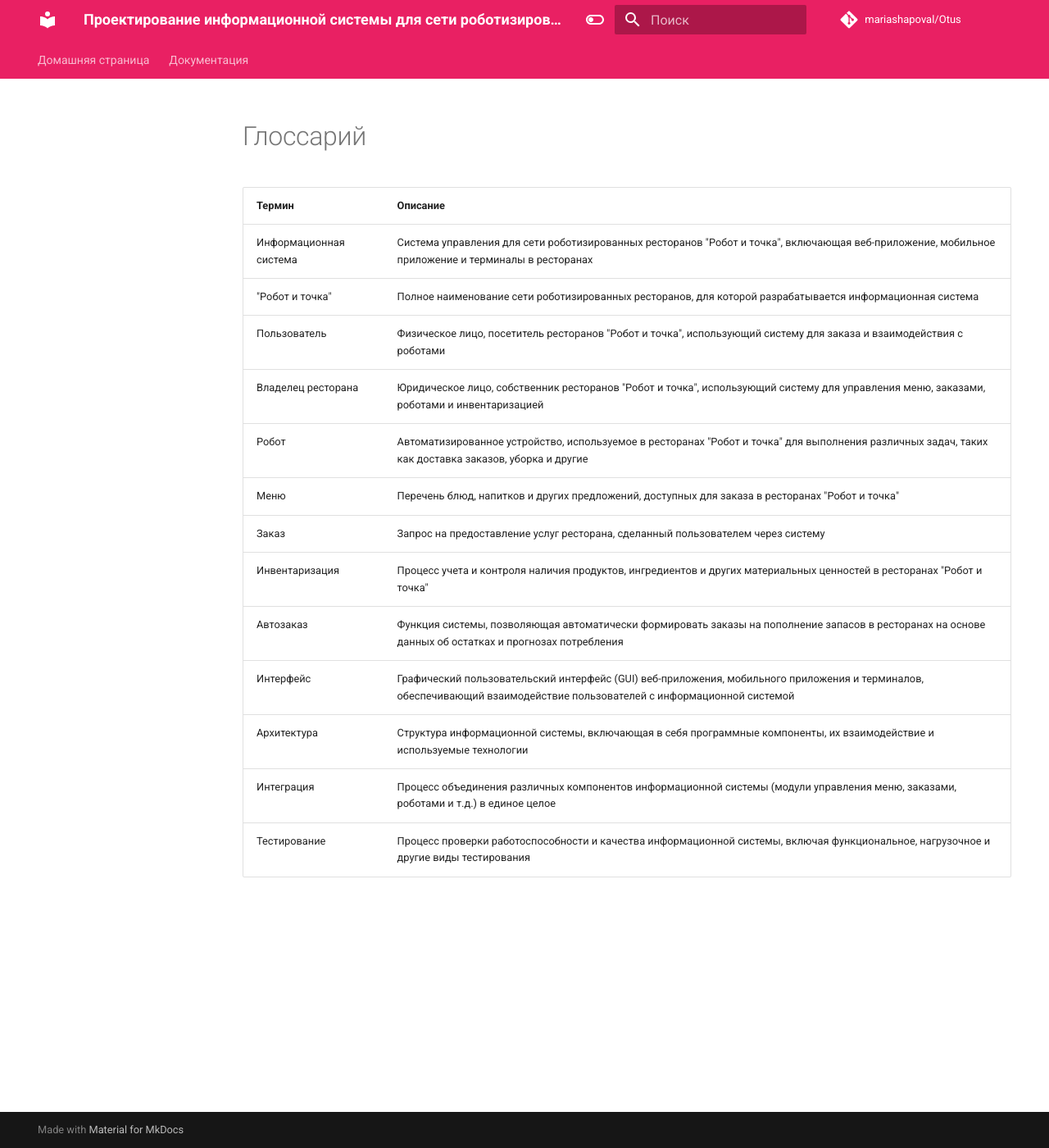
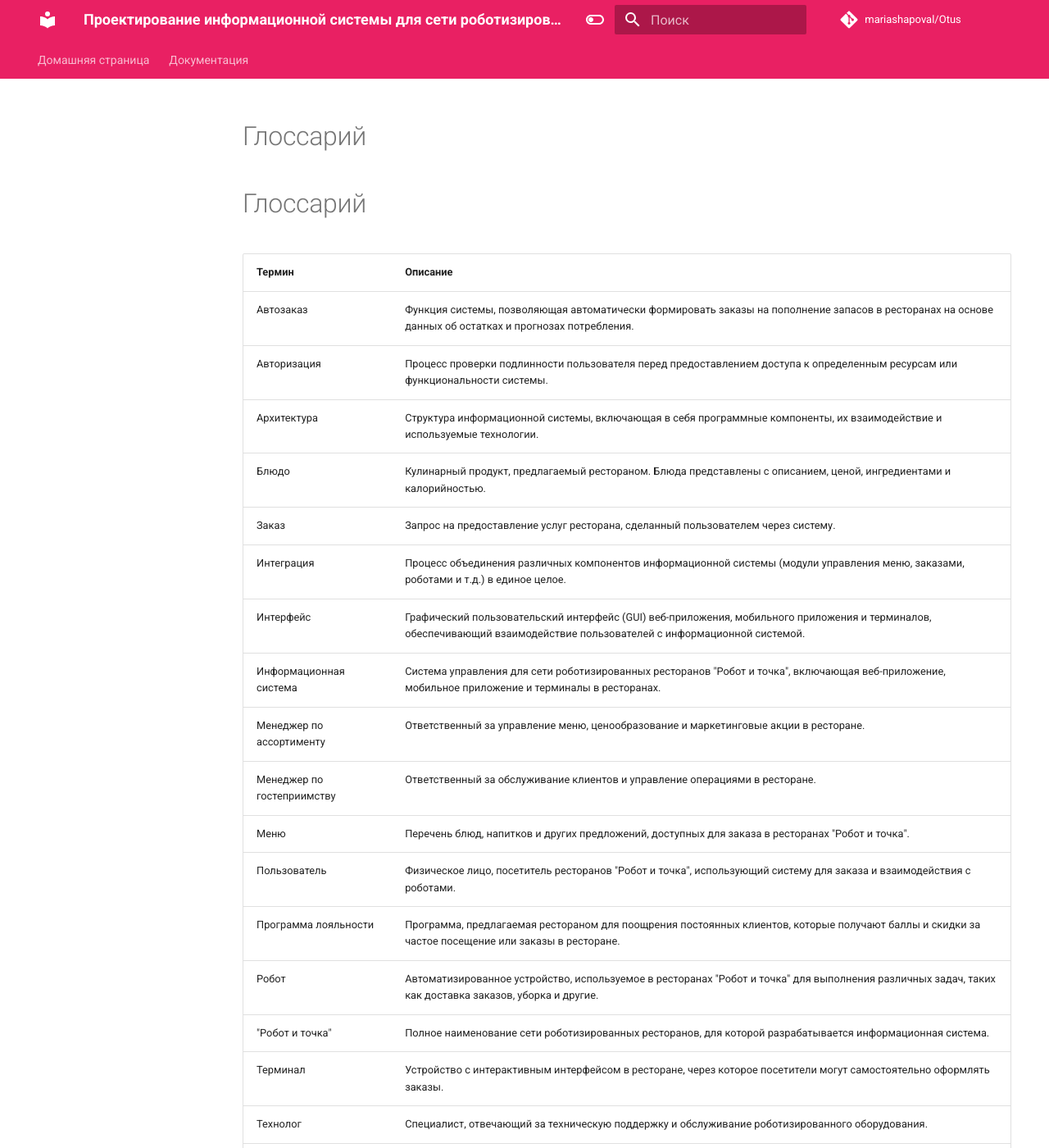
Before and after one commit to mariashapoval/Otus, an MkDocs documentation site: the page built from docs/tasks/glossary.md, in a window 1280 px wide and 1400 px high. Shown: the whole window at 82% size. Built offline with MkDocs 1.6.1 and Material for MkDocs 9.7.7, drawn with Linux system fonts in a browser that asks for light colours; comment, search, counter and statistics services are not loaded; some of the changed text lies outside the part shown.

Commit message:
Update glossary.md

```diff
--- a/docs/tasks/glossary.md
+++ b/docs/tasks/glossary.md
@@ -1,17 +1,25 @@
 # Глоссарий
 
-| Термин                  | Описание                                                                                                                                                                                                                                                                                         |
-|-------------------------|--------------------------------------------------------------------------------------------------------------------------------------------------------------------------------------------------------------------------------------------------------------------------------------------------|
-| Информационная система  | Система управления для сети роботизированных ресторанов "Робот и точка", включающая веб-приложение, мобильное приложение и терминалы в ресторанах                                                                                                                                            |
-| "Робот и точка"         | Полное наименование сети роботизированных ресторанов, для которой разрабатывается информационная система                                                                                                                                                                                        |
-| Пользователь            | Физическое лицо, посетитель ресторанов "Робот и точка", использующий систему для заказа и взаимодействия с роботами                                                                                                                                                                       |
-| Владелец ресторана      | Юридическое лицо, собственник ресторанов "Робот и точка", использующий систему для управления меню, заказами, роботами и инвентаризацией                                                                                                                                                        |
-| Робот                   | Автоматизированное устройство, используемое в ресторанах "Робот и точка" для выполнения различных задач, таких как доставка заказов, уборка и другие                                                                                                                                           |
-| Меню                    | Перечень блюд, напитков и других предложений, доступных для заказа в ресторанах "Робот и точка"                                                                                                                                                                                                |
-| Заказ                   | Запрос на предоставление услуг ресторана, сделанный пользователем через систему                                                                                                                                                                                                                |
-| Инвентаризация          | Процесс учета и контроля наличия продуктов, ингредиентов и других материальных ценностей в ресторанах "Робот и точка"                                                                                                                                                                           |
-| Автозаказ               | Функция системы, позволяющая автоматически формировать заказы на пополнение запасов в ресторанах на основе данных об остатках и прогнозах потребления                                                                                                                                         |
-| Интерфейс               | Графический пользовательский интерфейс (GUI) веб-приложения, мобильного приложения и терминалов, обеспечивающий взаимодействие пользователей с информационной системой                                                                                                                         |
-| Архитектура             | Структура информационной системы, включающая в себя программные компоненты, их взаимодействие и используемые технологии                                                                                                                                                                       |
-| Интеграция              | Процесс объединения различных компонентов информационной системы (модули управления меню, заказами, роботами и т.д.) в единое целое                                                                                                                                                           |
-| Тестирование            | Процесс проверки работоспособности и качества информационной системы, включая функциональное, нагрузочное и другие виды тестирования                                                                                                                                                          |
+# Глоссарий
+
+| Термин                | Описание                                                                                                                                                   |
+|-----------------------|------------------------------------------------------------------------------------------------------------------------------------------------------------|
+| Автозаказ             | Функция системы, позволяющая автоматически формировать заказы на пополнение запасов в ресторанах на основе данных об остатках и прогнозах потребления.       |
+| Авторизация           | Процесс проверки подлинности пользователя перед предоставлением доступа к определенным ресурсам или функциональности системы.                              |
+| Архитектура           | Структура информационной системы, включающая в себя программные компоненты, их взаимодействие и используемые технологии.                                    |
+| Блюдо                 | Кулинарный продукт, предлагаемый рестораном. Блюда представлены с описанием, ценой, ингредиентами и калорийностью.                                          |
+| Заказ                 | Запрос на предоставление услуг ресторана, сделанный пользователем через систему.                                                                           |
+| Интеграция            | Процесс объединения различных компонентов информационной системы (модули управления меню, заказами, роботами и т.д.) в единое целое.                        |
+| Интерфейс             | Графический пользовательский интерфейс (GUI) веб-приложения, мобильного приложения и терминалов, обеспечивающий взаимодействие пользователей с информационной системой. |
+| Информационная система| Система управления для сети роботизированных ресторанов "Робот и точка", включающая веб-приложение, мобильное приложение и терминалы в ресторанах.          |
+| Менеджер по ассортименту | Ответственный за управление меню, ценообразование и маркетинговые акции в ресторане.                                                                       |
+| Менеджер по гостеприимству | Ответственный за обслуживание клиентов и управление операциями в ресторане.                                                                           |
+| Меню                  | Перечень блюд, напитков и других предложений, доступных для заказа в ресторанах "Робот и точка".                                                           |
+| Пользователь          | Физическое лицо, посетитель ресторанов "Робот и точка", использующий систему для заказа и взаимодействия с роботами.                                       |
+| Программа лояльности  | Программа, предлагаемая рестораном для поощрения постоянных клиентов, которые получают баллы и скидки за частое посещение или заказы в ресторане.          |
+| Робот                 | Автоматизированное устройство, используемое в ресторанах "Робот и точка" для выполнения различных задач, таких как доставка заказов, уборка и другие.     |
+| "Робот и точка"       | Полное наименование сети роботизированных ресторанов, для которой разрабатывается информационная система.                                                  |
+| Терминал              | Устройство с интерактивным интерфейсом в ресторане, через которое посетители могут самостоятельно оформлять заказы.                                        |
+| Технолог              | Специалист, отвечающий за техническую поддержку и обслуживание роботизированного оборудования.                                                             |
+| API                   | Интерфейс программирования приложений — набор инструментов и правил, позволяющих взаимодействовать между различными программами или компонентами программного обеспечения. |
+| Product Owner или ПО  | Специалист, отвечающий за видение проекта, определение приоритетов задач и функционал продукта.                                                            |
```
